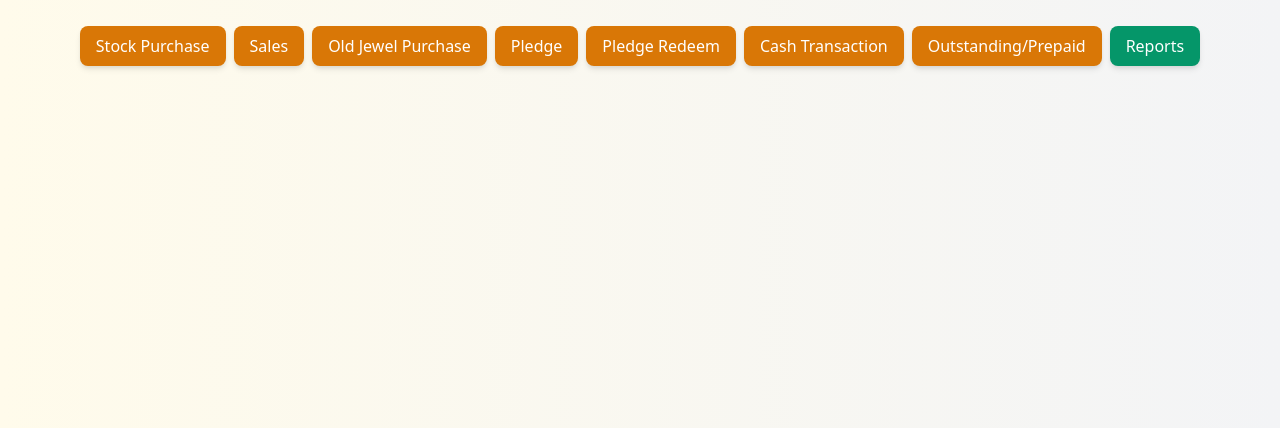
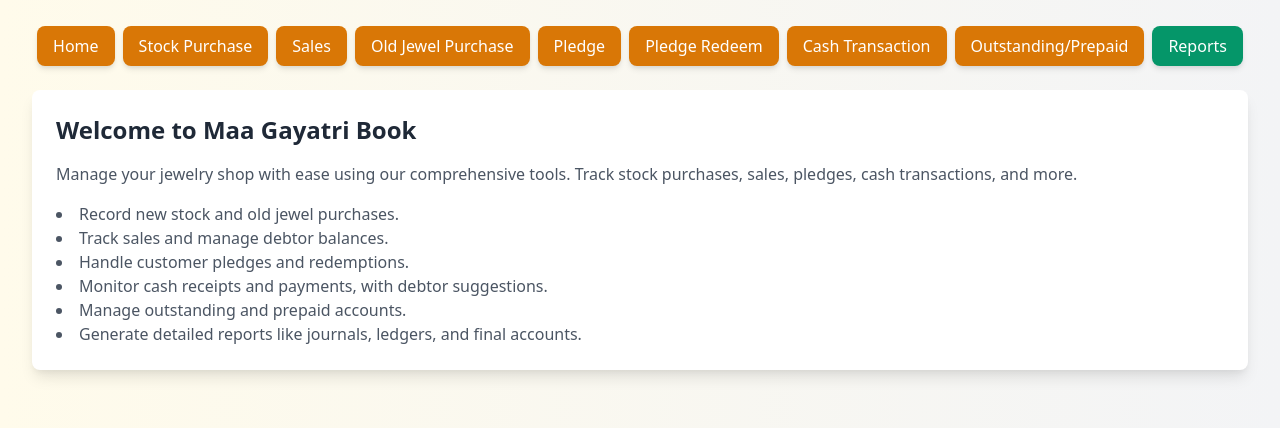
Before and after one commit to gamersarmy03/Maa-Gayatri-Book, a plain HTML site: page index.html in a window 1280 px wide. Shown: the part 78-506 px from the top of the page. Drawn offline with nearby package versions, Linux system fonts and the light colour scheme.

Commit message:
Update index.html

```diff
--- a/index.html
+++ b/index.html
@@ -13,6 +13,7 @@
 
         <!-- Navigation Tabs -->
         <div class="flex flex-wrap justify-center mb-6 gap-2">
+            <button onclick="showSection('home')" class="px-4 py-2 bg-yellow-600 text-white rounded-lg shadow-md hover:bg-yellow-700 transition duration-300">Home</button>
             <button onclick="showSection('stock-purchase')" class="px-4 py-2 bg-yellow-600 text-white rounded-lg shadow-md hover:bg-yellow-700 transition duration-300">Stock Purchase</button>
             <button onclick="showSection('sales')" class="px-4 py-2 bg-yellow-600 text-white rounded-lg shadow-md hover:bg-yellow-700 transition duration-300">Sales</button>
             <button onclick="showSection('old-jewel')" class="px-4 py-2 bg-yellow-600 text-white rounded-lg shadow-md hover:bg-yellow-700 transition duration-300">Old Jewel Purchase</button>
@@ -21,6 +22,20 @@
             <button onclick="showSection('cash')" class="px-4 py-2 bg-yellow-600 text-white rounded-lg shadow-md hover:bg-yellow-700 transition duration-300">Cash Transaction</button>
             <button onclick="showSection('outstanding')" class="px-4 py-2 bg-yellow-600 text-white rounded-lg shadow-md hover:bg-yellow-700 transition duration-300">Outstanding/Prepaid</button>
             <button onclick="showSection('reports')" class="px-4 py-2 bg-green-600 text-white rounded-lg shadow-md hover:bg-green-700 transition duration-300">Reports</button>
+        </div>
+
+        <!-- Home Section -->
+        <div id="home" class="section bg-white p-6 rounded-lg shadow-lg">
+            <h2 class="text-2xl font-semibold mb-4 text-gray-800">Welcome to Maa Gayatri Book</h2>
+            <p class="text-gray-600 mb-4">Manage your jewelry shop with ease using our comprehensive tools. Track stock purchases, sales, pledges, cash transactions, and more.</p>
+            <ul class="list-disc list-inside text-gray-600">
+                <li>Record new stock and old jewel purchases.</li>
+                <li>Track sales and manage debtor balances.</li>
+                <li>Handle customer pledges and redemptions.</li>
+                <li>Monitor cash receipts and payments, with debtor suggestions.</li>
+                <li>Manage outstanding and prepaid accounts.</li>
+                <li>Generate detailed reports like journals, ledgers, and final accounts.</li>
+            </ul>
         </div>
 
         <!-- Stock Purchase Section -->
```
